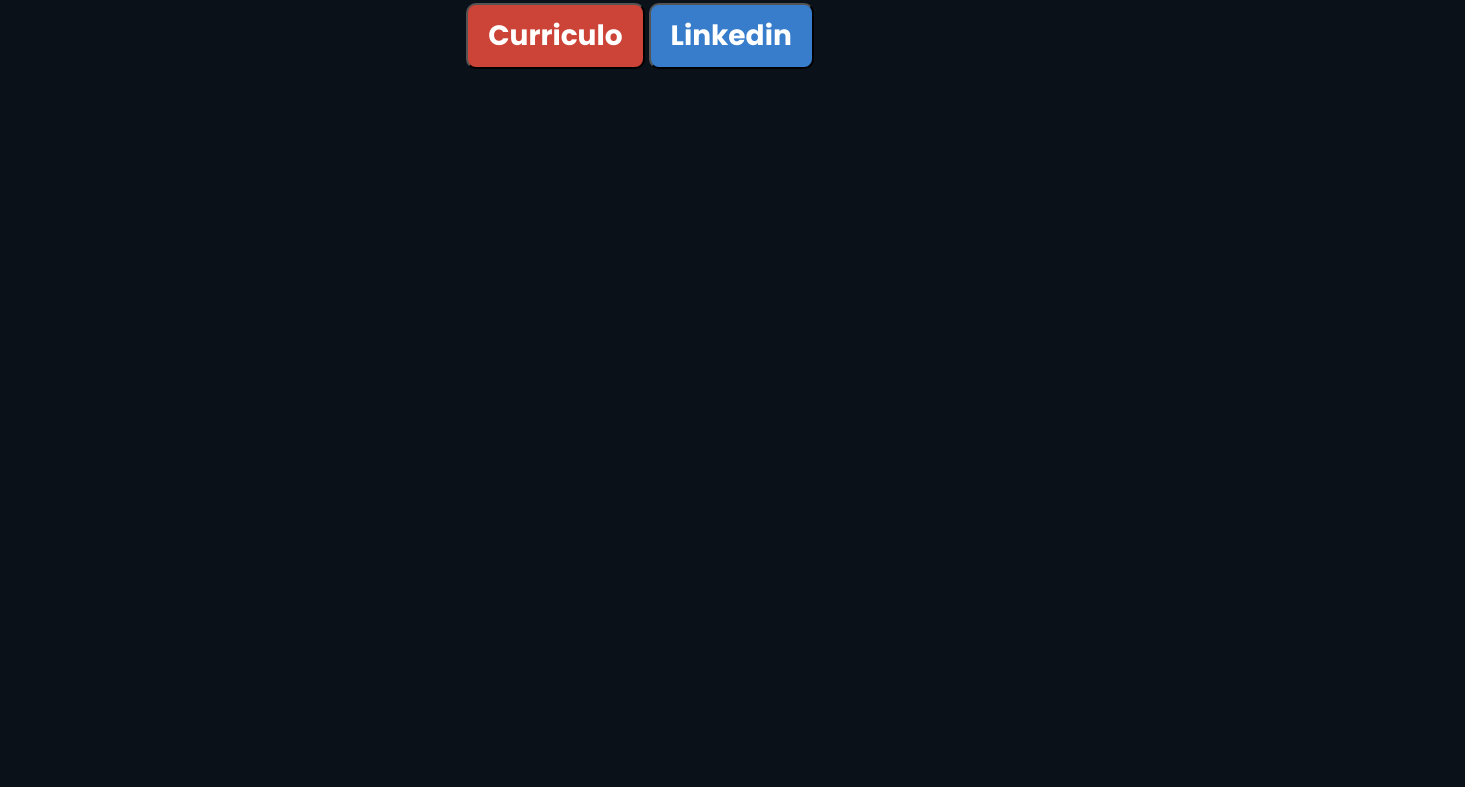
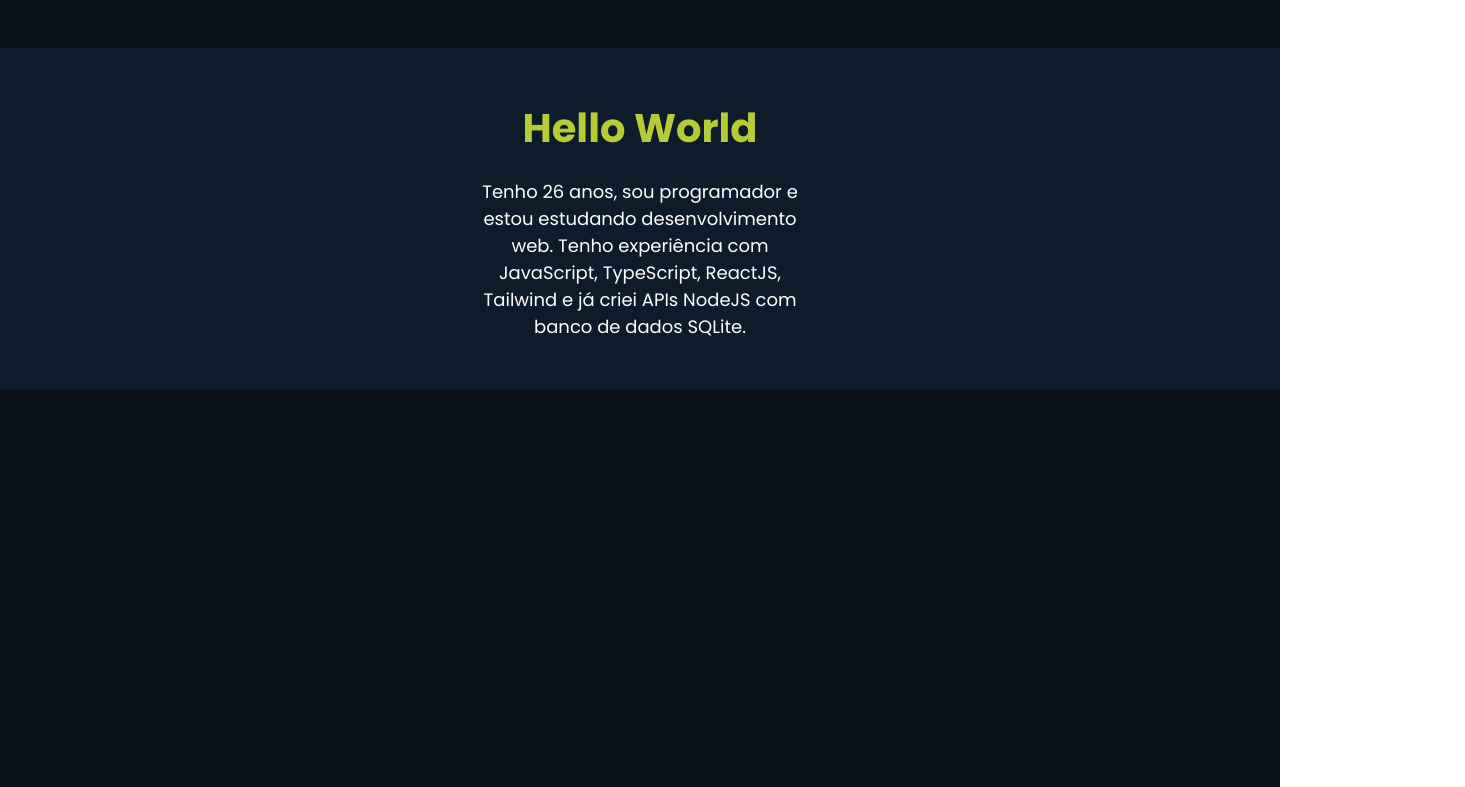
Before and after one commit to Henr7que/Henr7que-Page, a plain HTML site: page index.html in a window 1280 px wide. Shown: the part 632-1419 px from the top of the page, 1465 px wide, since content can reach past the window. Before the commit the page ends 800 px from the top, so only its background shows below. Drawn offline with Linux system fonts and the light colour scheme.

Commit message:
Adicionando minhas informações

```diff
--- a/index.html
+++ b/index.html
@@ -9,6 +9,7 @@
   <link rel="stylesheet" href="style.css">
 </head>
 <body>
+  <div class="bg-1">
     <div class="container">
       <div>
         <nav class="nav">
@@ -32,5 +33,22 @@
         </div>
       </div>
       </div>
+    </div>
+    <div class="bg-2">
+      <div class="container">
+          <div>
+            <p class="t1">Hello World</p>
+            <p class="p1">Tenho 26 anos, sou programador e estou estudando desenvolvimento web. Tenho experiência com JavaScript, TypeScript, ReactJS, Tailwind e já criei APIs NodeJS com banco de dados SQLite. </p>
+          </div>
+      </div>
+    </div>
+    <div class="bg-1">
+      <div class="container">
+          <div class="projetos">
+
+          </div>
+      </div>
+    </div>
+
 </body>
 </html>
--- a/style.css
+++ b/style.css
@@ -1,7 +1,10 @@
-body {
+* {
+  margin: 0;
+  padding: 0;
+  box-sizing: border-box;
+}
+.bg-1 {
   background-color: #0A1119;
-  margin: 0px;
-  padding: 0px;
 }
 .container {
   width: 350px;
@@ -37,43 +40,47 @@
   color: white;
   font-family: 'Poppins', Arial, Helvetica, sans-serif;
   font-weight: 700;
-  margin-bottom: -50px;
 }
 .nome {
   font-size: 44px;
   color: #3B82F6;
   font-family: 'Poppins', Arial, Helvetica, sans-serif;
   font-weight: 700;
-  margin-bottom: -40px;
 }
 .cargo {
   font-size: 30px;
   color: #B6CC37;
   font-family: 'Poppins', Arial, Helvetica, sans-serif;
   font-weight: 700;
+  margin-top: -10px;
 }
 .botoes {
-  margin-top: -10px;
+  margin-top: 10px;
+  padding-bottom: 50px;
+  display: flex;
+  justify-content: space-around;
 }
 .botao1 {
   background-color: #CC4337;
   padding: 10px 20px;
-  font-size: 28px;
+  font-size: 24px;
   border-radius: 10px;
   cursor: pointer;
   font-family: 'Poppins', Arial, Helvetica, sans-serif;
   font-weight: 700;
   color: white;
+  border: none;
 }
 .botao2 {
   background-color: #377DCC;
   padding: 10px 20px;
-  font-size: 28px;
+  font-size: 24px;
   border-radius: 10px;
   cursor: pointer;
   font-family: 'Poppins', Arial, Helvetica, sans-serif;
   font-weight: 700;
   color: white;
+  border: none;
 }
 .botao1:hover {
     background-color: #B6CC37;
@@ -83,3 +90,25 @@
   background-color: #B6CC37;
   color: #377DCC;
 }
+.bg-2 {
+  background-color: #0D1B2B;
+  text-align: center;
+  padding-top: 50px;
+}
+.t1 {
+  font-size: 40px;
+  font-family: 'Poppins', Arial, Helvetica, sans-serif;
+  font-weight: 700;
+  color: #B6CC37;
+  margin-bottom: 20px;
+}
+.p1 {
+  font-size: 18px;
+  font-family: 'Poppins', Arial, Helvetica, sans-serif;
+  color: #fff;
+  padding-bottom: 50px;
+}
+.projetos {
+  width: 1000px;
+  height: 1000px;
+}
```
Lines whose indentation alone changed are shown as unchanged.
